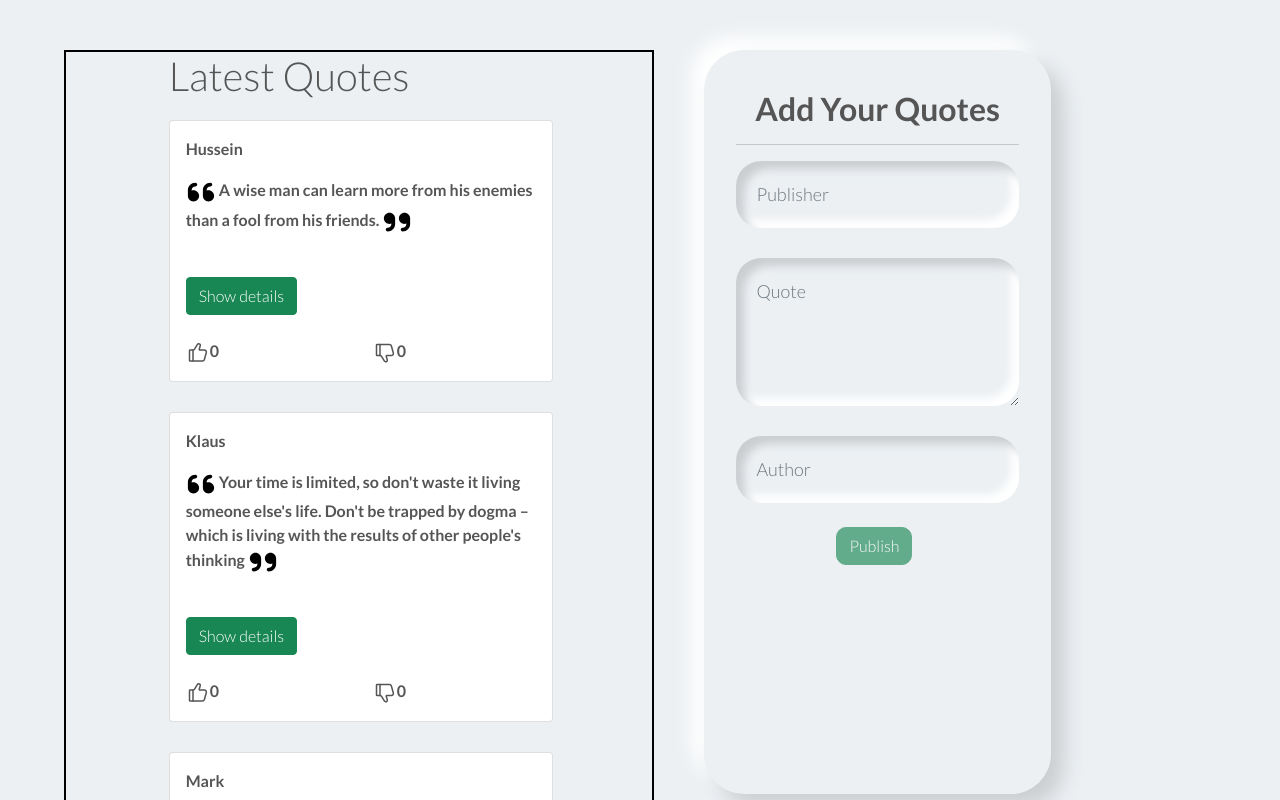
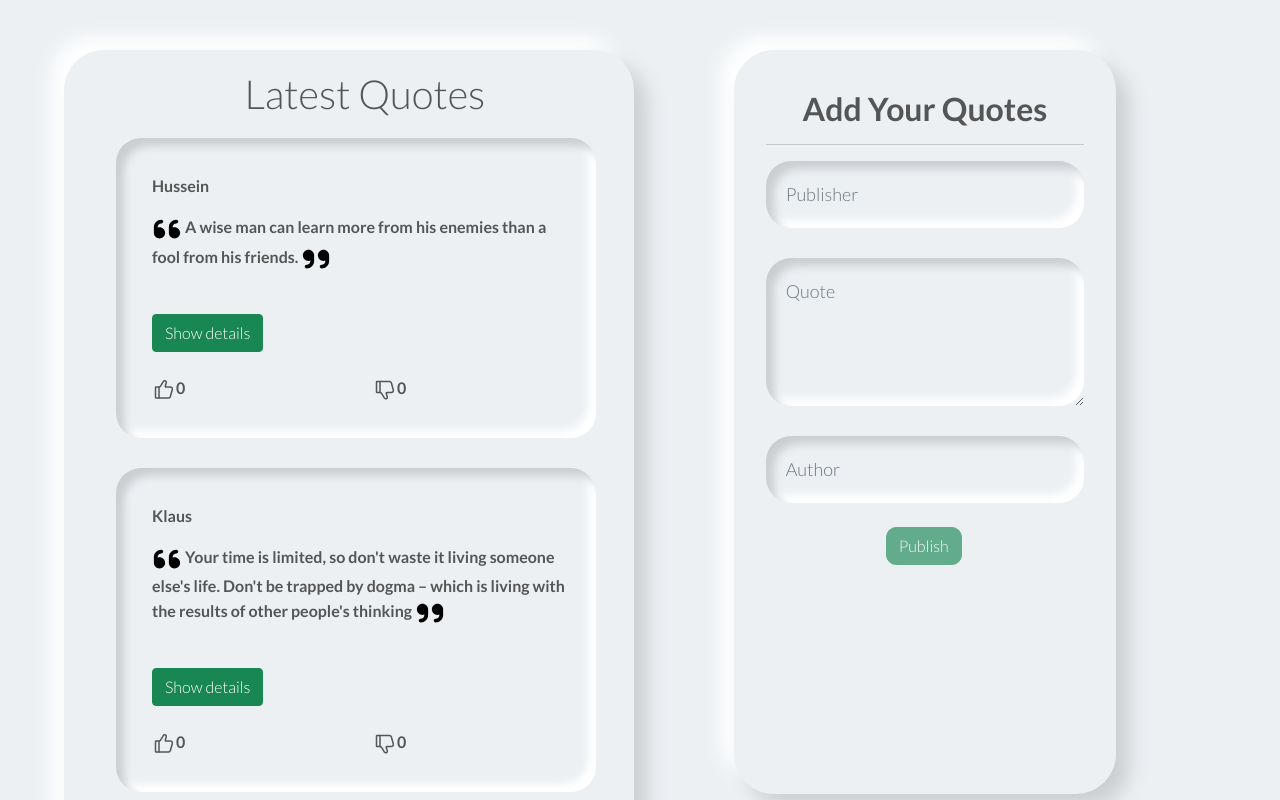
Before and after one commit to Hussein-omar-osman/quoteApp, an Angular app: page / in a window 1280 px wide. Shown: the top 800 px of the page. Built offline with nearby package versions, Linux system fonts and the light colour scheme.

Commit message:
adding styles to quote component

```diff
--- a/src/app/app.component.css
+++ b/src/app/app.component.css
@@ -1,8 +1,9 @@
 .wrapper {
-  width: 90%;
+  width: 100%;
   display: flex;
   margin: 50px auto;
 }
 .quote {
   width: 90%;
+  margin: 0 auto;
 }
--- a/src/app/quote-details/quote-details.component.css
+++ b/src/app/quote-details/quote-details.component.css
@@ -6,6 +6,21 @@
 }
 
 button {
-  float: right;
-  margin: 10px 30px;
+  margin: 0px 30px;
 }
+
+.details {
+  padding: 20px 10px 20px 20px;
+  background: none;
+  border-radius: 25px;
+  box-shadow: inset 8px 8px 8px #cbced1, inset -8px -8px 8px #fff;
+}
+
+#author {
+  font-style: italic;
+}
+
+.btn.btn-danger {
+  border-radius: 10px;
+  font-size: 12px;
+}
--- a/src/app/quote-details/quote-details.component.html
+++ b/src/app/quote-details/quote-details.component.html
@@ -1,9 +1,9 @@
-<p id="author"><strong>Author: </strong> {{ quote.author }}</p>
-<p>
-  <strong>Publsihed: </strong>{{ quote.datePublished | datePublished }} days ago
-</p>
-<div class="votes">
-  <p id="votes"><strong>Likes: </strong>{{ quote.upvotes }}</p>
-  <p id="votes"><strong>Dislikes: </strong>{{ quote.downvotes }}</p>
+<div class="details">
+  <p id="author">{{ quote.author }}</p>
+  <p><strong>Pub </strong>{{ quote.datePublished | datePublished }} days ago</p>
+  <div class="votes">
+    <p id="votes"><strong>Likes: </strong>{{ quote.upvotes }}</p>
+    <p id="votes"><strong>Dislikes: </strong>{{ quote.downvotes }}</p>
+    <button (click)="deleteQuote(true)" class="btn btn-danger">Delete</button>
+  </div>
 </div>
-<button (click)="deleteQuote(true)" class="btn btn-danger">Delete</button>
--- a/src/app/quote-form/quote-form.component.css
+++ b/src/app/quote-form/quote-form.component.css
@@ -33,7 +33,7 @@ small {
 }
 
 .submit {
-  margin: 0 20px 0 100px;
+  margin: 0 20px 0 120px;
   border-radius: 10px;
 }
 
--- a/src/app/quote/quote.component.css
+++ b/src/app/quote/quote.component.css
@@ -3,17 +3,33 @@
   user-select: none;
 }
 
+h1 {
+  text-align: center;
+}
 .quotes {
   width: 60%;
-  border: 2px solid black;
+  padding: 20px;
+  margin: 0 auto;
+  border-radius: 40px;
+  background-color: #ecf0f3;
+  box-shadow: 13px 13px 20px #cbced1, -13px -13px 20px #fff;
+}
+
+.card {
+  background: none;
+  border: none;
+  outline: none;
+  color: #555;
+  padding: 20px 10px 20px 20px;
+  border-radius: 25px;
+  box-shadow: inset 8px 8px 8px #cbced1, inset -8px -8px 8px #fff;
 }
 
 .quote-form {
   padding: 20px;
-  width: 35%;
+  width: 40%;
   height: 93vh;
-  /* border: 2px solid black; */
-  margin: 0 50px;
+  margin: 0 100px;
   border-radius: 40px;
   background-color: #ecf0f3;
   box-shadow: 13px 13px 20px #cbced1, -13px -13px 20px #fff;
--- a/src/app/quote/quote.component.html
+++ b/src/app/quote/quote.component.html
@@ -1,15 +1,10 @@
 <div class="quote-container">
   <div class="quotes">
-    <div class="container">
     <div>
       <ul>
         <h1>Latest Quotes</h1>
-          <li
-            class="item"
-            *ngFor="let quote of allQuotes; let i = index"
-            quotes
-          >
-            <div class="card" style="width: 24rem">
+        <li class="item" *ngFor="let quote of allQuotes; let i = index" quotes>
+          <div class="card" style="width: 30rem">
             <div class="card-body">
               <p class="card-text">
                 <strong>{{ quote.publisher }} </strong>
@@ -102,7 +97,6 @@
       </ul>
     </div>
   </div>
-  </div>
   <div class="quote-form">
     <app-quote-form (pushQuote)="addQuote($event)"></app-quote-form>
   </div>
--- a/src/app/quote/quote.component.ts
+++ b/src/app/quote/quote.component.ts
@@ -11,7 +11,7 @@ export class QuoteComponent implements OnInit {
     new Quote(
       'A wise man can learn more from his enemies than a fool from his friends.',
       'Hussein',
-      'Maclcom X',
+      'Malcom X',
       new Date(2022, 3, 4)
     ),
     new Quote(
@@ -27,6 +27,8 @@ export class QuoteComponent implements OnInit {
       new Date(2022, 3, 4)
     ),
   ];
+
+  // allQuotes:Quote[][0].upvotes = 10;
 
   addUpvote(value: number) {
     this.allQuotes[value].upvotes += 1;
```
Also changed, not shown: src/app/quote-form/quote-form.component.html (+0 -10 lines). Lines whose indentation alone changed are shown as unchanged.
